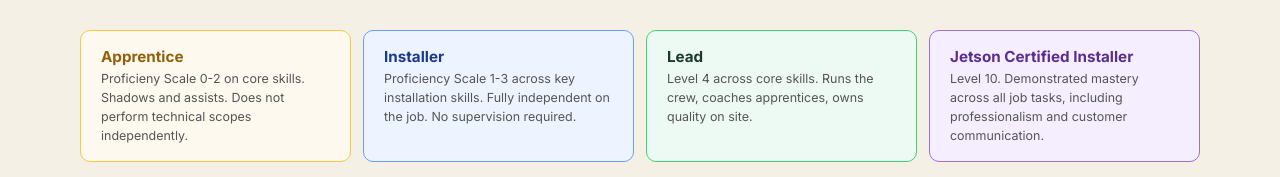
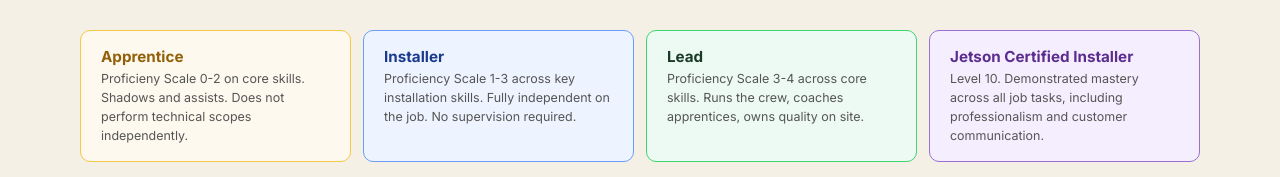
Before and after one commit to travismerrifield-cpu/installer-skill-rubric, a website: page index.html in a window 1280 px wide. Shown: the part 456-633 px from the top of the page. Drawn offline with nearby package versions, Linux system fonts and the light colour scheme.

Commit message:
Update Lead card description

```diff
--- a/index.html
+++ b/index.html
@@ -396,7 +396,7 @@
       </div>
       <div class="role-card role-lead">
         <div class="role-name">Lead</div>
-        <div class="role-desc">Level 4 across core skills. Runs the crew, coaches apprentices, owns quality on site.</div>
+        <div class="role-desc">Proficiency Scale 3-4 across core skills. Runs the crew, coaches apprentices, owns quality on site.</div>
       </div>
       <div class="role-card role-certified">
         <div class="role-name">Jetson Certified Installer</div>
```
